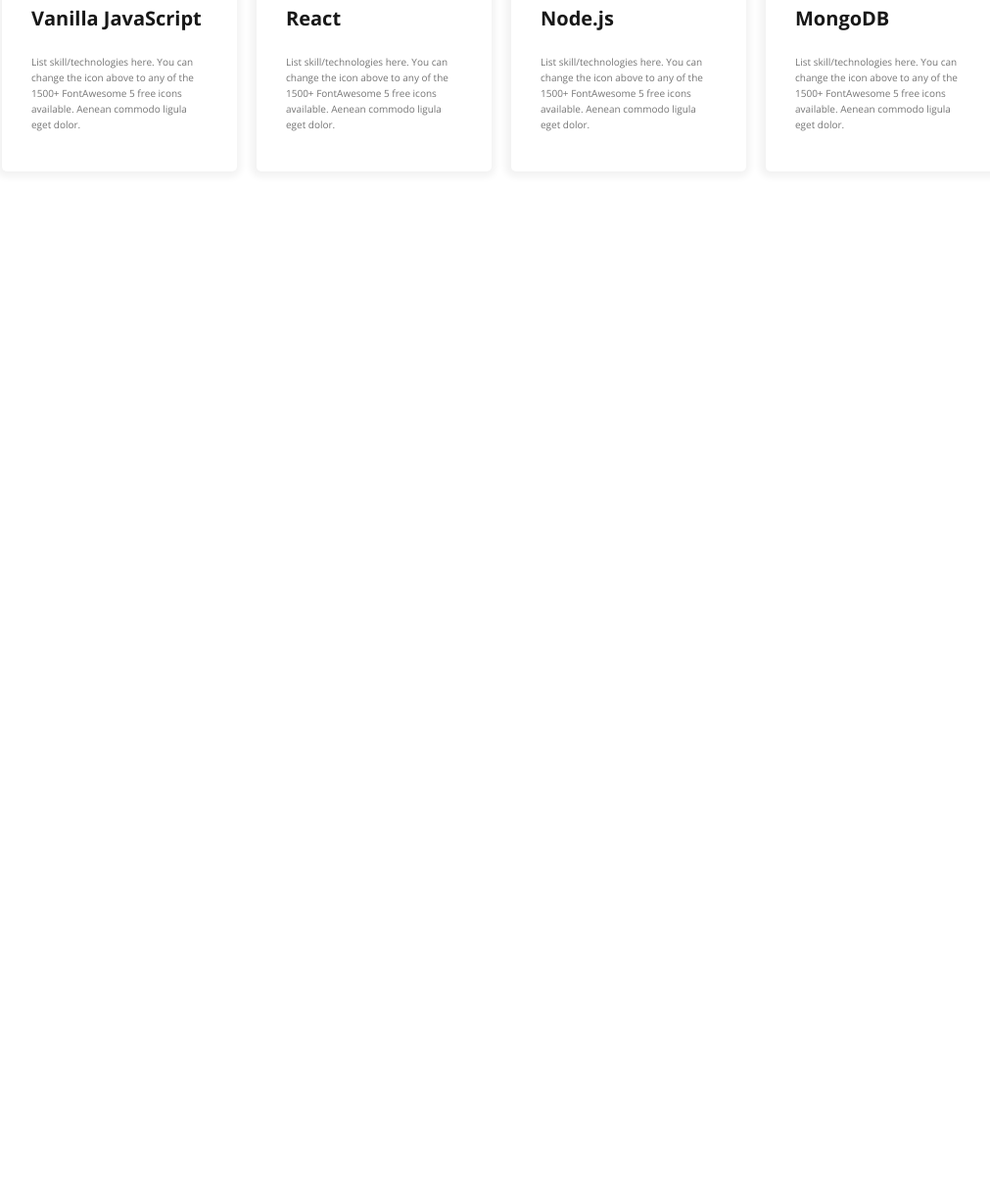
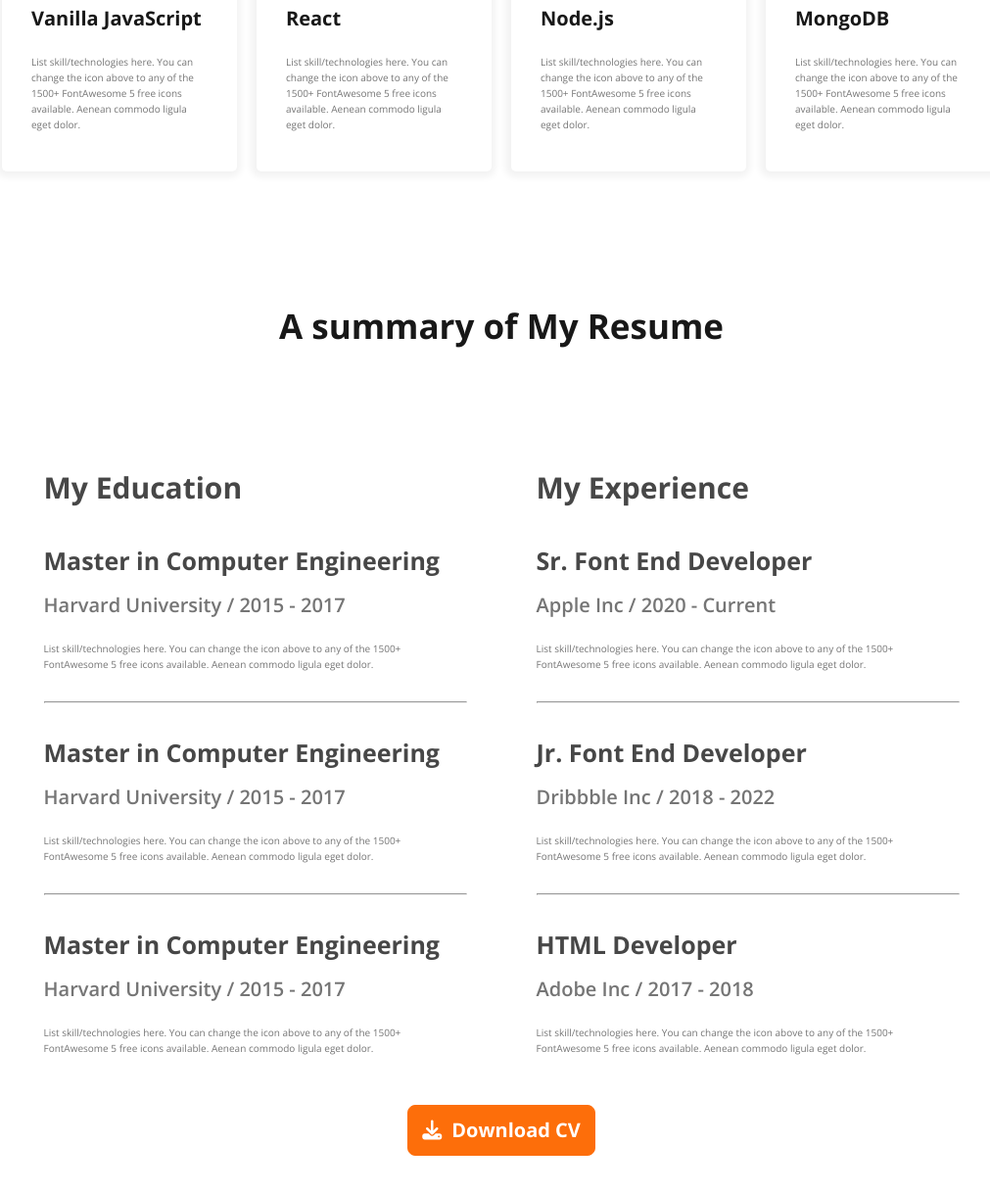
Before and after one commit to Sayfuddin-Naeem/web-developer-protfolio, a plain HTML site: page index.html in a window 1280 px wide. Shown: the part 1784-3002 px from the top of the page at 98% size, without its empty margins (128-1139 px from the left). Before the commit the page ends 2089 px from the top, so only its background shows below. Drawn offline with nearby package versions, Linux system fonts and the light colour scheme.

Commit message:
Completed the resume section

```diff
--- a/css/style.css
+++ b/css/style.css
@@ -92,6 +92,10 @@ a{
     background-color: var(--btn-primary);
 }
 
+.btn i{
+    margin-right: 1rem;
+}
+
 /* state  */
 
 /***** header Section *****/
@@ -170,10 +174,6 @@ a{
 .section-hero-content--btn-container .btn-contact{
     color: var(--btn-primary);
     background-color: var(--bg-primary);
-}
-
-.section-hero-content--btn-container .btn i{
-    margin-right: 1rem;
 }
 
 .section-hero--image{
@@ -279,5 +279,63 @@ main h2{
 
 /***** End skills Section *****/
 
+/***** resume Section *****/
+
+.section-resume{
+    text-align: center;
+}
+
+.section-resume .btn{
+    margin-top: 5rem;
+}
+
+.section-resume, .section-resume--heading{
+    margin-bottom: 11.3rem;
+    /* position: relative; */
+}
+
+/* .section-resume .btn{
+    margin-top: 1.5rem;
+    position: absolute;
+    bottom: -12%;
+    left: 50%;
+    transform: translateX(-50%);
+    -webkit-transform: translateX(-50%);
+    -moz-transform: translateX(-50%);
+    -ms-transform: translateX(-50%);
+    -o-transform: translateX(-50%);
+} */
+
+
+.section-resume--content{
+    display: flex;
+    gap: 7.1rem;
+    text-align: left;
+}
+
+.section-resume--content hr{
+    margin: 3rem 0;
+}
+
+.section-resume--content h3, h4{
+    color: var(--dark-02);
+}
+
+.resume-education--heading, .resume-experience--heading{
+    margin-bottom: 3rem;
+}
+
+.education-degree--heading, .experience-jobs--heading{
+    margin-bottom: 1rem;
+}
+
+.education-degree--subheading, .experience-jobs--subheading{
+    margin-bottom: 2rem;
+    font-weight: 600;
+}
+
+
+/***** End resume Section *****/
+
 
 /***** End main Section *****/
--- a/index.html
+++ b/index.html
@@ -98,8 +98,84 @@
 
         <!-- ========== End skills Section ========== -->
 
+        <!-- ========== Start resume Section ========== -->
 
-        <div class="section-resume"></div>
+        <div class="section-resume">
+            <h2 class="section-resume--heading">A summary of My Resume</h2>
+
+            <div class="section-resume--content">
+                <!-- ========== Start education Section ========== -->
+
+                <div class="resume--education">
+                    <h3 class="resume-education--heading">My Education</h3>
+                    <div class="resume-education--degree">
+                        <h4 class="education-degree--heading">Master in Computer Engineering</h4>
+                        <h5 class="education-degree--subheading">Harvard University / 2015 - 2017</h5>
+                        <p class="education-degree--details">
+                            List skill/technologies here. You can change the icon above to any of the 1500+ FontAwesome 5 free icons available. Aenean commodo ligula eget dolor.
+                        </p>
+                    </div>
+                    <hr>
+                    <div class="resume-education--degree">
+                        <h4 class="education-degree--heading">Master in Computer Engineering</h4>
+                        <h5 class="education-degree--subheading">Harvard University / 2015 - 2017</h5>
+                        <p class="education-degree--details">
+                            List skill/technologies here. You can change the icon above to any of the 1500+ FontAwesome 5 free icons available. Aenean commodo ligula eget dolor.
+                        </p>
+                    </div>
+                    <hr>
+                    <div class="resume-education--degree">
+                        <h4 class="education-degree--heading">Master in Computer Engineering</h4>
+                        <h5 class="education-degree--subheading">Harvard University / 2015 - 2017</h5>
+                        <p class="education-degree--details">
+                            List skill/technologies here. You can change the icon above to any of the 1500+ FontAwesome 5 free icons available. Aenean commodo ligula eget dolor.
+                        </p>
+                    </div>
+                </div>
+
+                <!-- ========== End education Section ========== -->
+
+                <!-- ========== Start experience Section ========== -->
+
+                <div class="resume--experience">
+                    <h3 class="resume-experience--heading">My Experience</h3>
+                    <div class="resume-experience--jobs">
+                        <h4 class="experience-jobs--heading">Sr. Font End Developer</h4>
+                        <h5 class="experience-jobs--subheading">Apple Inc / 2020 - Current</h5>
+                        <p class="experience-jobs--details">
+                            List skill/technologies here. You can change the icon above to any of the 1500+ FontAwesome 5 free icons available. Aenean commodo ligula eget dolor.
+                        </p>
+                    </div>
+                    <hr>
+                    <div class="resume-experience--jobs">
+                        <h4 class="experience-jobs--heading">Jr. Font End Developer</h4>
+                        <h5 class="experience-jobs--subheading">Dribbble Inc / 2018 - 2022</h5>
+                        <p class="experience-jobs--details">
+                            List skill/technologies here. You can change the icon above to any of the 1500+ FontAwesome 5 free icons available. Aenean commodo ligula eget dolor.
+                        </p>
+                    </div>
+                    <hr>
+                    <div class="resume-experience--jobs">
+                        <h4 class="experience-jobs--heading">HTML Developer</h4>
+                        <h5 class="experience-jobs--subheading">Adobe Inc / 2017 - 2018</h5>
+                        <p class="experience-jobs--details">
+                            List skill/technologies here. You can change the icon above to any of the 1500+ FontAwesome 5 free icons available. Aenean commodo ligula eget dolor.
+                        </p>
+                    </div>
+
+                </div>
+
+                <!-- ========== End experience Section ========== -->
+
+            </div>
+
+            <button class="btn btn-primary"><i class="fa-solid fa-download"></i>Download CV</button>
+
+        </div>
+
+        <!-- ========== End resume Section ========== -->
+
+
     </main>
 
     <!-- ========== End main Section ========== -->
```
